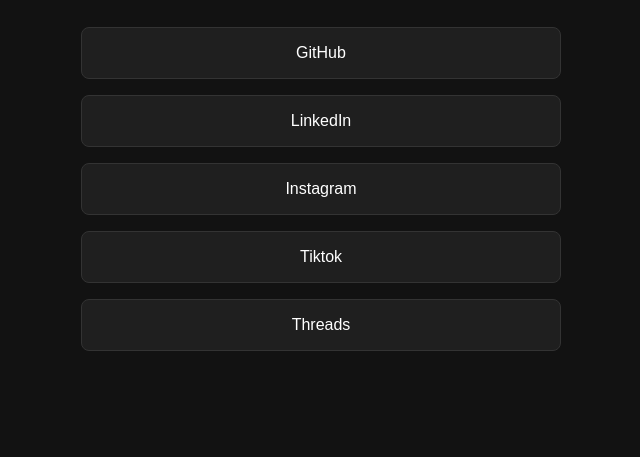
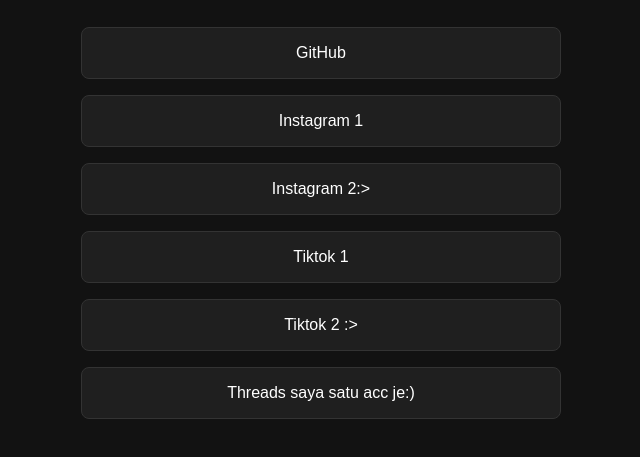
Before and after one commit to nikarisya14/nikarisya14.github.io, a plain HTML site: page index.html in a window 1280 px wide. Shown: the part 255-712 px from the top of the page, without its empty margins (319-959 px from the left). Drawn offline with Linux system fonts and the light colour scheme.

Commit message:
Update index.html

```diff
--- a/index.html
+++ b/index.html
@@ -16,10 +16,11 @@
 
         <main class="links">
             <a href="https://github.com/nikarisya14" target="_blank" class="link-btn">GitHub</a>
-            <a href="https://linkedin.com/in/nikarisya14" target="_blank" class="link-btn">LinkedIn</a>
-            <a href="https://instagram.com/nikarisya14" target="_blank" class="link-btn">Instagram</a>
-            <a href="https://tiktok.com/@nikarisya14" target="_blank" class="link-btn">Tiktok</a>
-            <a href="https://www.threads.net/@nikarisya14" target="_blank" class="link-btn">Threads</a>
+            <a href="https://instagram.com/nikarisya14" target="_blank" class="link-btn">Instagram 1</a>
+            <a href="https://instagram.com/nickledeon28" target="_blank" class="link-btn">Instagram 2:></a>
+            <a href="https://tiktok.com/@nikarisya14" target="_blank" class="link-btn">Tiktok 1</a>
+            <a href="https://tiktok.com/@onlynanasya._" target="_blank" class="link-btn">Tiktok 2 :></a>
+            <a href="https://www.threads.net/@nikarisya14" target="_blank" class="link-btn">Threads saya satu acc je:)</a>
         </main>
     </div>
 </body>
```
